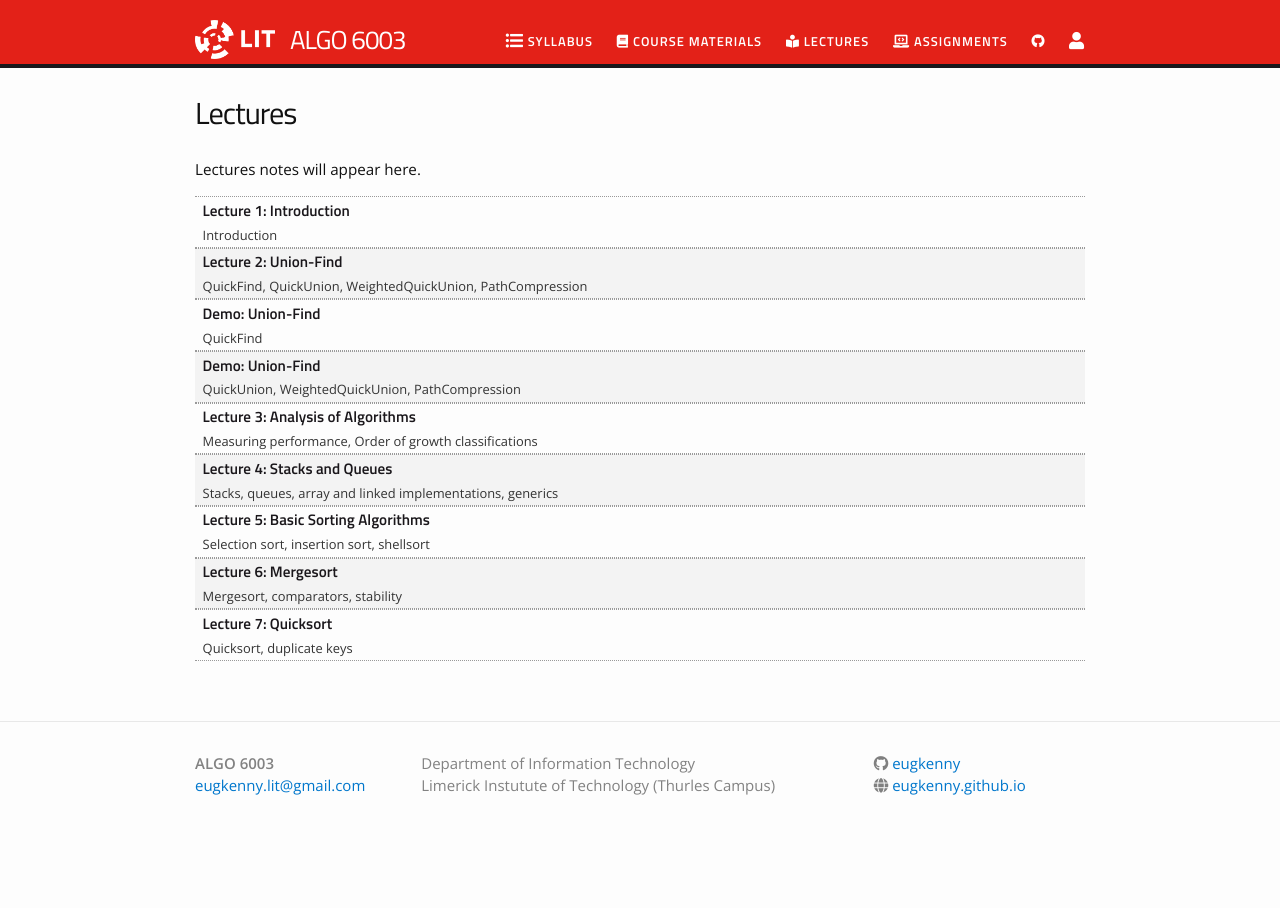
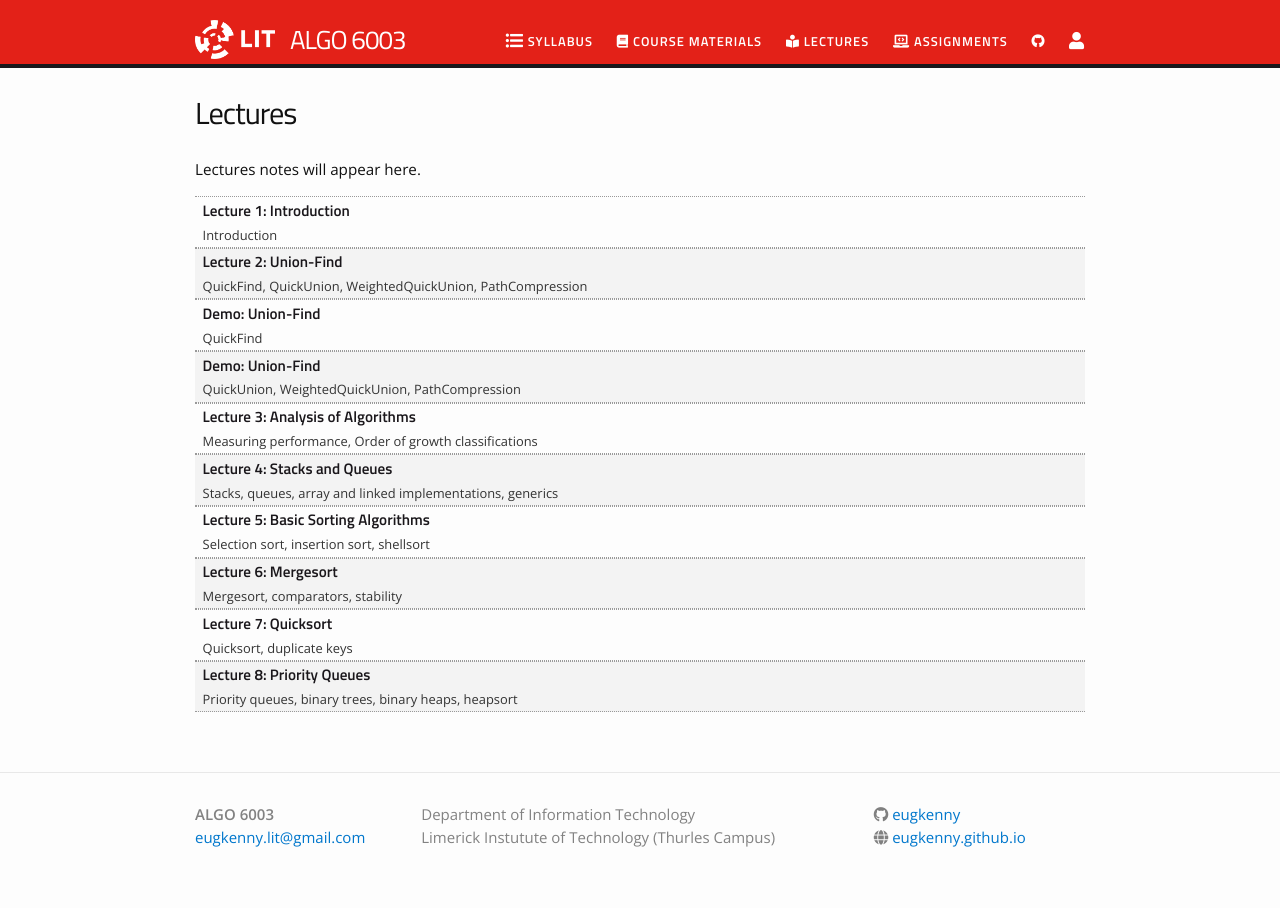
Before and after one commit to eugkenny/ALGO6003, a Jekyll site: the page built from lectures.md, in a window 1280 px wide. Built offline with Jekyll 4.4.1, drawn with Linux system fonts in a browser that asks for light colours; nearby versions of some CDN libraries.

Commit message:
Update lectues

```diff
--- a/_data/lectures.yml
+++ b/_data/lectures.yml
@@ -47,3 +47,8 @@
   filename: 07 - Quicksort.pdf
   dirname: lectures
   tldr: "Quicksort, duplicate keys"
+
+- title: "Lecture 8: Priority Queues"
+  filename: 08 - Priority Queues.pdf
+  dirname: lectures
+  tldr: "Priority queues, binary trees, binary heaps, heapsort"
```
Also changed, not shown: 1 other file.
